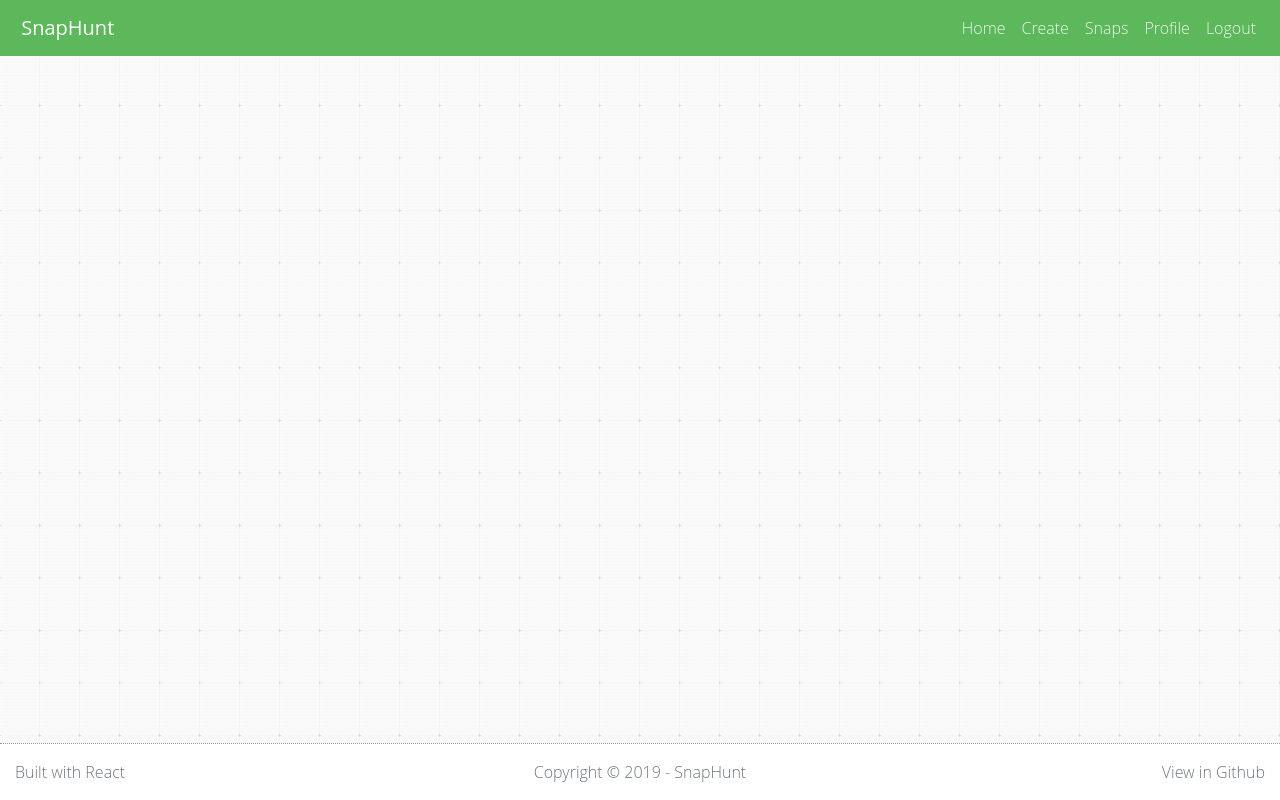
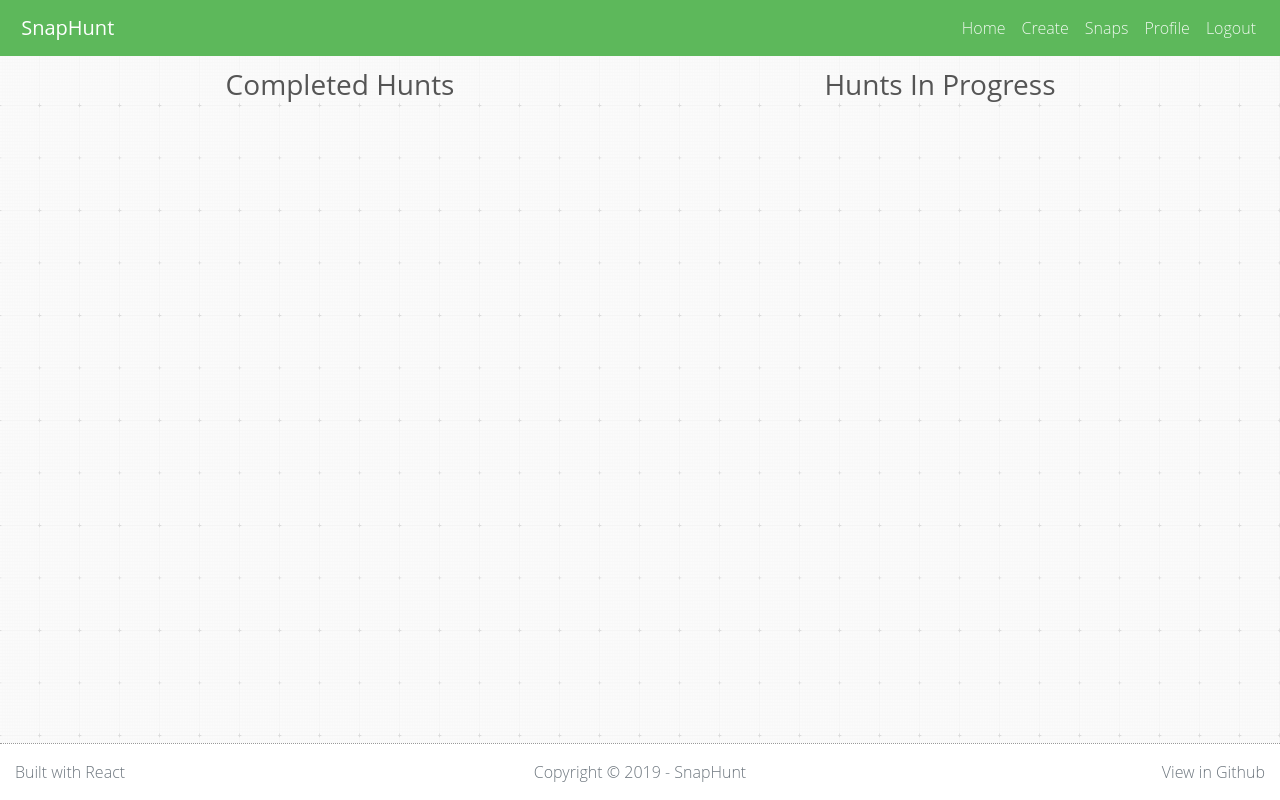
Before and after one commit to xtianares/snaphunt, a React (Create React App) app in the folder client/: page /profile/1 in a window 1280 px wide. Built offline with nearby package versions, Linux system fonts and the light colour scheme; no server answers; sample sign-in values are in the browser's storage.

Commit message:
pushing latest changes to profile page and got nav link working

```diff
--- a/client/src/pages/Profile.js
+++ b/client/src/pages/Profile.js
@@ -11,6 +11,7 @@ class Profile extends Component {
   };
 
   componentDidMount () {
+    console.log("it mounted");
     API.getUser(this.props.match.params.id)
       .then(userData => {
         if(userData.data != null && userData.data.errmsg == null) {
@@ -34,6 +35,20 @@ class Profile extends Component {
             <h1 className="text-center">{this.state.username}</h1>
           </Col>
         </Row>
+        <Row className="justify-content-md-center">
+          <Col>
+            <h3 className="text-center">Completed Hunts</h3>
+            <p>
+              {this.state.completedHunts}
+            </p>
+          </Col>
+          <Col>
+            <h3 className="text-center">Hunts In Progress</h3>
+            <p>
+              {this.state.inProgressHunts}
+            </p>
+          </Col>
+        </Row>
       </Container>
     )
   }
```
